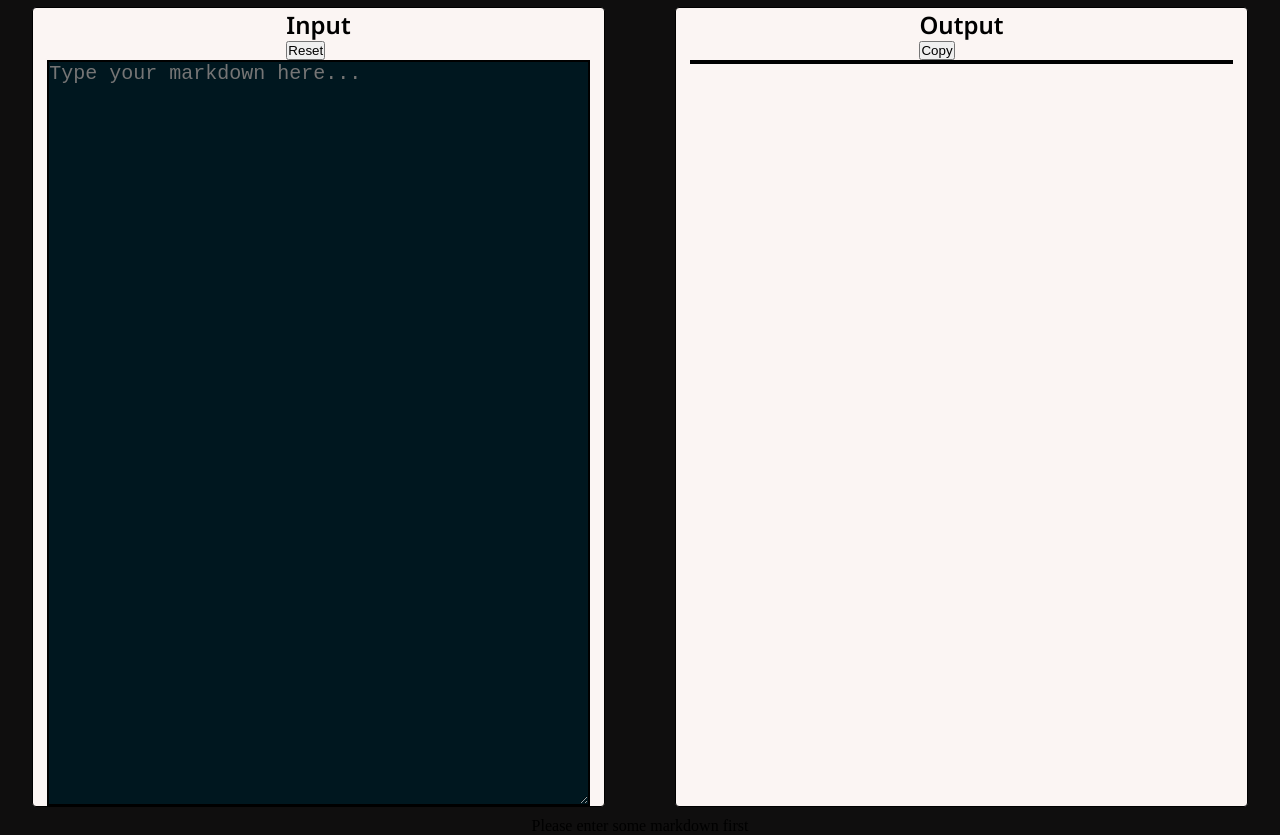
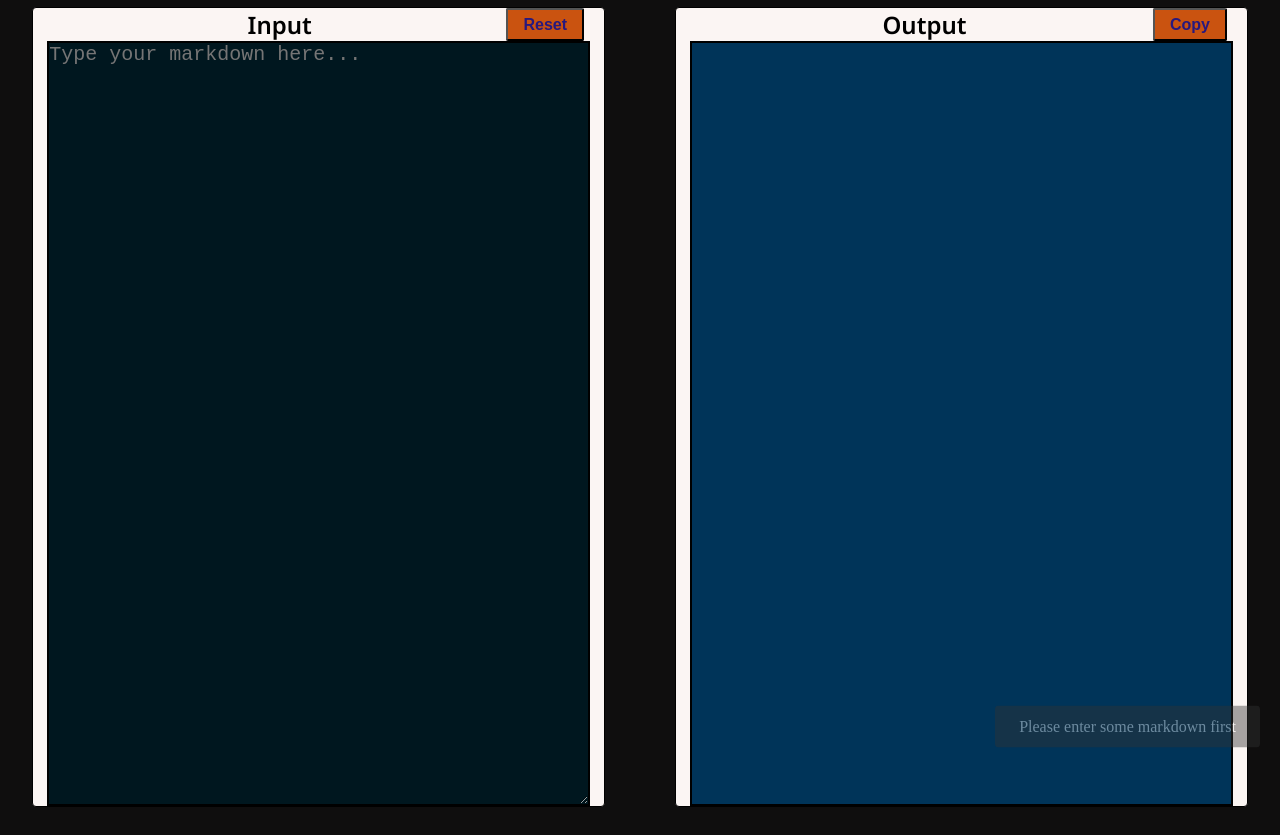
Before and after one commit to KARTIKEY-KATYAL/Masterji-Assignment-5, a plain HTML site: page index.html in a window 1280 px wide. Both pictures are taken after a click on the button "Copy". Shown: the part 44-879 px from the top of the page. After the commit the page ends 851 px from the top, so only its background shows below. Drawn offline with nearby package versions, Linux system fonts and the light colour scheme; a web font is replaced by a local one.

Commit message:
improved css

```diff
--- a/style.css
+++ b/style.css
@@ -1,10 +1,12 @@
-*{
+/* Reset default styles */
+* {
     margin: 0;
     padding: 0;
     box-sizing: border-box;
 }
 
-body{
+/* Main layout styles */
+body {
     background-color: #0F0E0E;
     display: flex;
     align-items: center;
@@ -13,7 +15,7 @@ body{
     gap: 10px;
 }
 
-.heading{
+.heading {
     color: #FFFFFF;
     font-family: "Rubik", sans-serif;
     font-optical-sizing: auto;
@@ -24,7 +26,7 @@ body{
     font-size: xx-large;
 }
 
-.container{
+.container {
     height: 100vh;
     display: flex;
     width: 95%;
@@ -32,7 +34,7 @@ body{
     gap: 70px;
 }
 
-.box{
+.box {
     background-color: #FBF5F3;
     width: 50%;
     display: flex;
@@ -42,7 +44,7 @@ body{
     border-radius: 4px;
 }
 
-.boxheading{
+.boxheading {
     font-family: "Noto Sans", sans-serif;
     font-optical-sizing: auto;
     font-weight: 600;
@@ -52,17 +54,119 @@ body{
     font-size: x-large;
 }
 
-.textbox{
+.textbox {
     width: 95%;
     border: 2px solid black;
+}
+
+#inputtext {
+    background-color: #00171F;
+    color: #FFFFFF;
     font-size: x-large;
 }
 
-#inputtext{
-    background-color: #00171F;
+#outputtext {
+    background-color: #003459;
     color: #FFFFFF;
+    height: 100%;
+    font-family: "Ubuntu", sans-serif;
+    font-weight: 700;
+    font-style: normal;
 }
-#outputtext{
-    background-color: #003459;
-    color: #F2E3BC;
+
+.topbar {
+    display: flex;
+    justify-content: space-around;
+    width: 100%;
+    padding: 0 20px;
 }
+
+.btn {
+    width: fit-content;
+    background-color: #CA5310;
+    flex-wrap: nowrap;
+    padding: 5px 15px;
+    border-radius: 2px;
+    color: #27187E;
+    font-size: medium;
+    font-weight: 700;
+    cursor: pointer;
+    white-space: nowrap;
+}
+
+.boxheading {
+    width: 100%;
+    display: flex;
+    align-items: center;
+    justify-content: center;
+}
+
+.highlight {
+    background-color: #FFFFFF;
+    color: #27187E;
+}
+
+.toast {
+    position: fixed;
+    bottom: 20px;
+    right: 20px;
+    background: #333;
+    color: white;
+    padding: 12px 24px;
+    border-radius: 4px;
+    z-index: 1000;
+    animation: fadeIn 0.3s, fadeOut 0.3s 2.7s;
+}
+
+.loading {
+    opacity: 0.6;
+    cursor: wait;
+}
+
+/* Toast notification animations */
+@keyframes fadeIn {
+    from {
+        opacity: 0;
+        transform: translateY(20px);
+    }
+
+    to {
+        opacity: 1;
+        transform: translateY(0);
+    }
+}
+
+@keyframes fadeOut {
+    from {
+        opacity: 1;
+        transform: translateY(0);
+    }
+
+    to {
+        opacity: 0;
+        transform: translateY(20px);
+    }
+}
+
+/* Code block styling */
+pre {
+    background-color: #1e1e1e;
+    padding: 1em;
+    border-radius: 5px;
+    overflow-x: auto;
+    margin: 1em 0;
+}
+
+/* Inline code styling */
+code {
+    font-family: 'Courier New', Courier, monospace;
+    padding: 0.2em 0.4em;
+    background-color: #1e1e1e;
+    border-radius: 3px;
+}
+
+/* Reset padding for code inside pre blocks */
+pre code {
+    padding: 0;
+    background-color: transparent;
+}
```
Lines whose indentation alone changed are shown as unchanged.
